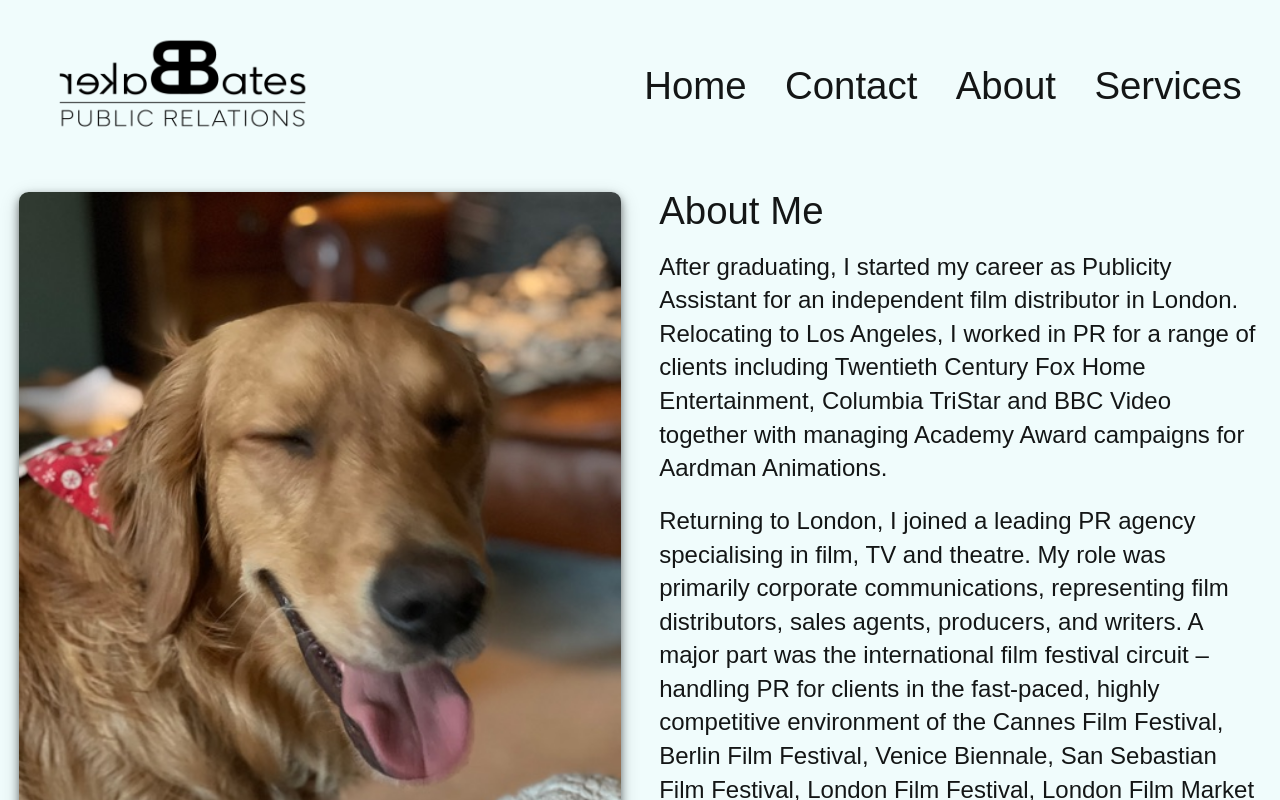
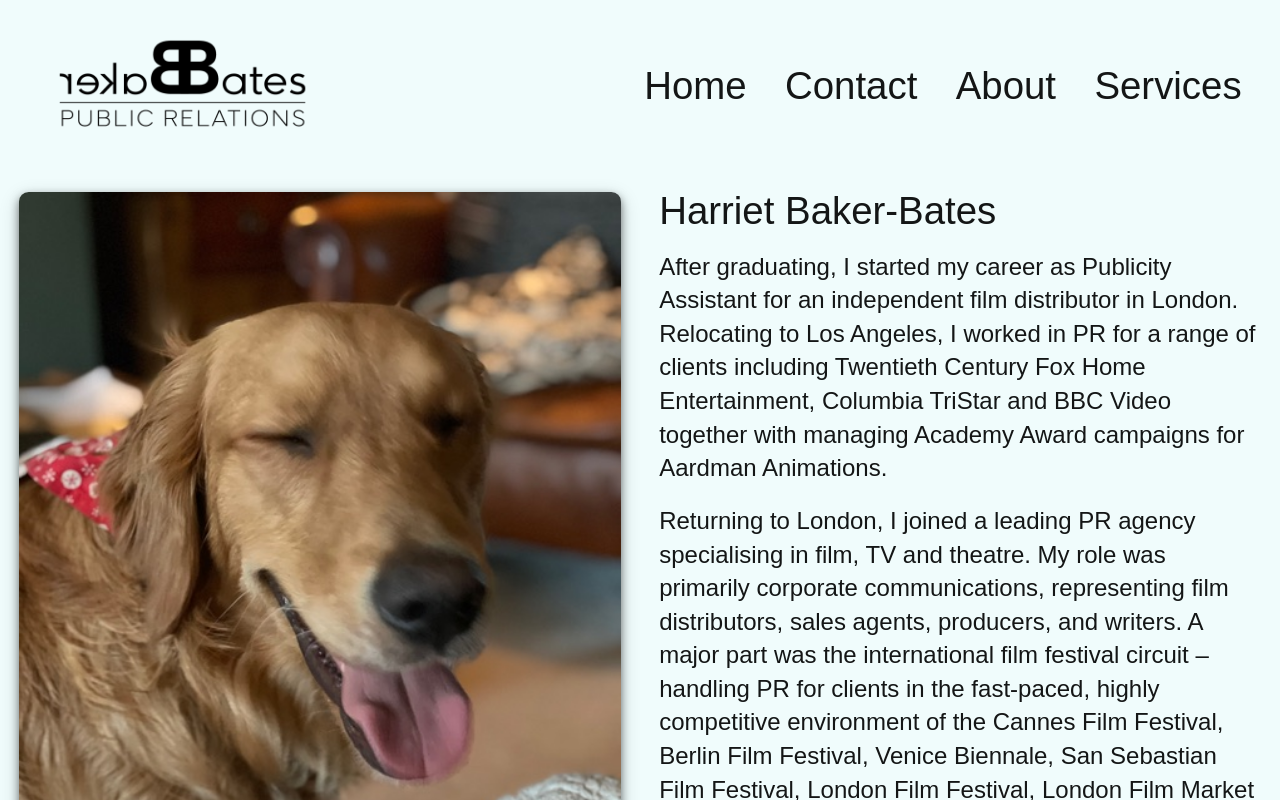
Before and after one commit to SebastianStankiewicz/PRPortfolio, a React (Vite) app: page /about in a window 1280 px wide. Shown: the top 800 px of the page. Built offline with nearby package versions, Linux system fonts and the light colour scheme; a web font is replaced by a local one.

Commit message:
Try again with favicon

```diff
--- a/index.html
+++ b/index.html
@@ -3,8 +3,9 @@
   <head>
     <meta charset="UTF-8" />
 
+    <title>Baker-Bates PR</title>
+
     <meta name="viewport" content="width=device-width, initial-scale=1.0" />
-    <title>Baker-Bates PR</title>
 
     <link rel="preconnect" href="https://fonts.googleapis.com">
     <link rel="preconnect" href="https://fonts.gstatic.com" crossorigin>
--- a/src/index.css
+++ b/src/index.css
@@ -2,7 +2,6 @@
 @tailwind components;
 @tailwind utilities;
 
-/* Depth of the hero backround  */
 .min-h-screen {
     min-height: 50vh;
 }
@@ -15,7 +14,7 @@
 .text-5xl {
     font-size: 3rem;
     line-height: 1.3;
-    /* color: rgb(68, 35, 177); */
+
     color: #D7D55B;
     text-shadow: 2px 2px 4px #414141;
 
@@ -30,7 +29,7 @@
 .text-2xl {
     font-size: 1.5rem;
     line-height: 2rem;
-    /* color: rgb(201, 175, 8); */
+
     color: #D7D55B;
     text-shadow: 2px 2px 4px #414141;
 
@@ -55,7 +54,6 @@
       "slnt" 0;
 
 }
-
 
 html, :host {
     line-height: 1.5;
--- a/src/routes/About.jsx
+++ b/src/routes/About.jsx
@@ -17,7 +17,7 @@
 
         {/* Right side: About Me */}
         <div className="w-full lg:w-1/2 p-4 space-y-4 ">
-          <h1 className="text-3xl font-bold mb-4">About Me</h1>
+          <h1 className="text-3xl font-bold mb-4">Harriet Baker-Bates</h1>
           <div className="text-xl">
             <p className="mb-4">
               After graduating, I started my career as Publicity Assistant for
```
Also changed, not shown: 1 other file (tests, documents, lock files or other folders).
